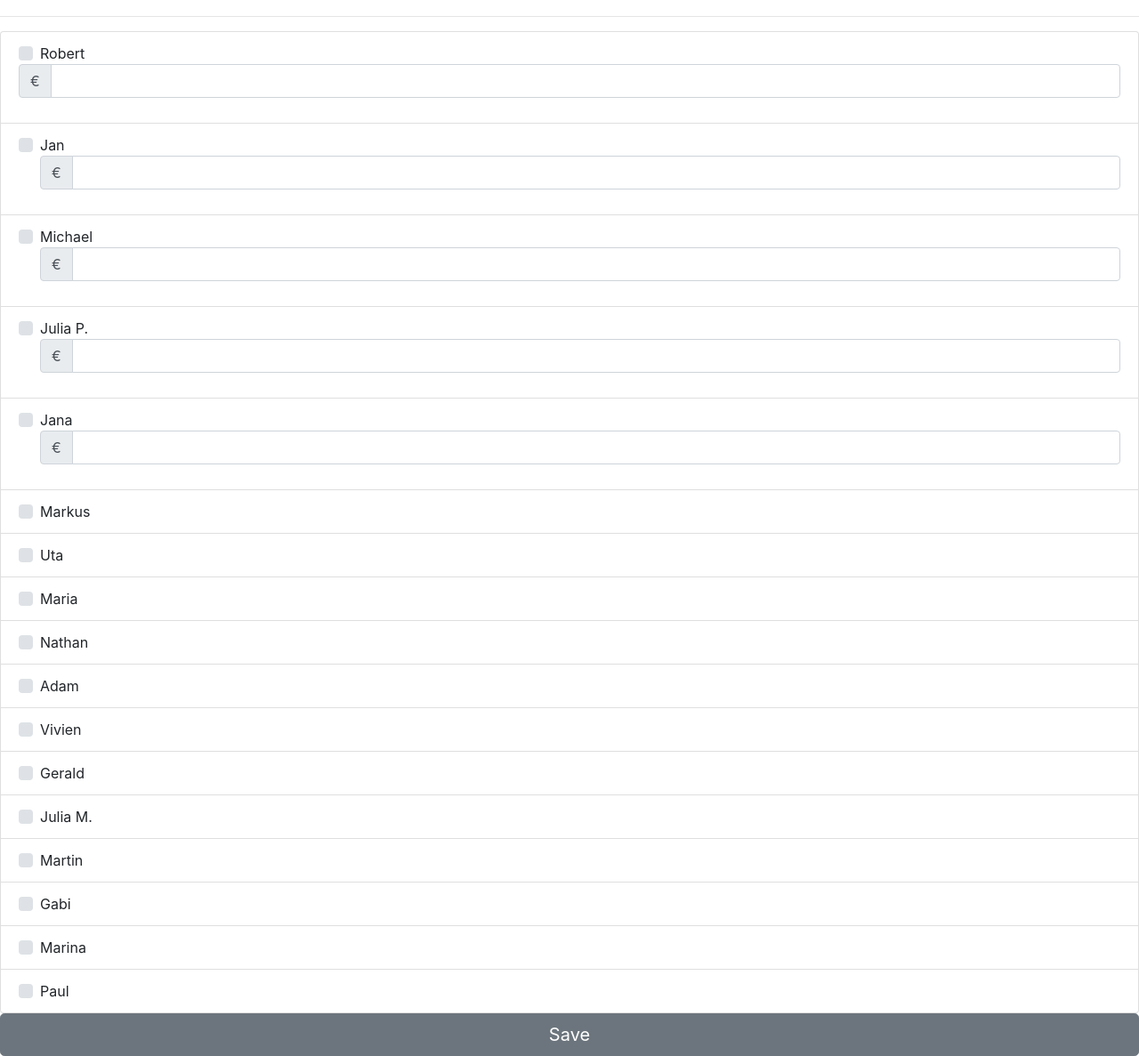
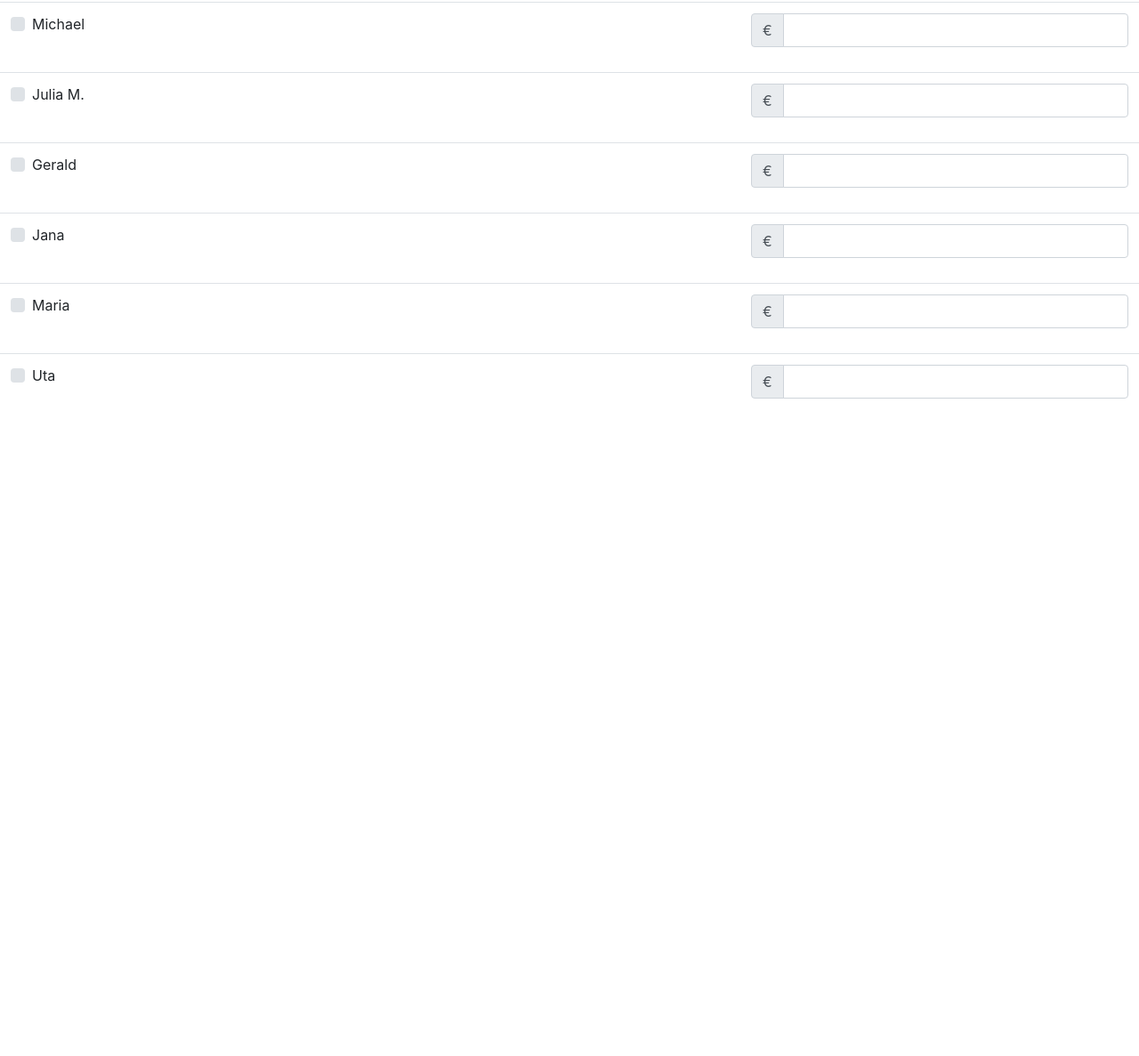
Before and after one commit to JuMe2018/JuMe2018.github.io, a plain HTML site: page Nerd-Geschenke-Tracker/collecting.html in a window 1280 px wide. Shown: the part 156-1343 px from the top of the page at 89% size. After the commit the page ends 800 px from the top, so only its background shows below. Drawn offline with nearby package versions, Linux system fonts and the light colour scheme.

Commit message:
Personen Repository

```diff
--- a/Nerd-Geschenke-Tracker/collecting.html
+++ b/Nerd-Geschenke-Tracker/collecting.html
@@ -63,149 +63,106 @@
                     </div>
                 </td>
             </tr>
-        </table>
-    </form>
-
-    <hr />
-
-
-    <form>
-        <ul class="list-group">
-            <li class="list-group-item">
+            <tr>
+                <td>
                     <div class="custom-control custom-checkbox">
-                    <input type="checkbox" class="custom-control-input" id="person01">
-                    <label class="custom-control-label" for="person01">Robert</label>
+                        <input type="checkbox" class="custom-control-input" id="person3">
+                        <label id="label-person3" class="custom-control-label" for="person3">Michael</label>
                     </div>
+                </td>
+                <td width="35%">
                     <div class="input-group mb-3">
                         <div class="input-group-prepend">
                             <span class="input-group-text">€</span>
                         </div>
                         <input type="text" class="form-control" aria-label="Euro amount (with dot and two decimal places)">
                     </div>
-            </li>
-            <li class="list-group-item">
+                </td>
+            </tr>
+
+            <tr>
+                <td>
                     <div class="custom-control custom-checkbox">
-                    <input type="checkbox" class="custom-control-input" id="person02">
-                    <label class="custom-control-label" for="person02">Jan</label>
+                        <input type="checkbox" class="custom-control-input" id="person4">
+                        <label id="label-person4" class="custom-control-label" for="person4">Julia M.</label>
+                    </div>
+                </td>
+                <td width="35%">
                     <div class="input-group mb-3">
                         <div class="input-group-prepend">
                             <span class="input-group-text">€</span>
                         </div>
                         <input type="text" class="form-control" aria-label="Euro amount (with dot and two decimal places)">
                     </div>
+                </td>
+            </tr>
+            <tr>
+                <td>
+                    <div class="custom-control custom-checkbox">
+                        <input type="checkbox" class="custom-control-input" id="person5">
+                        <label id="label-person5" class="custom-control-label" for="person5">Gerald</label>
                     </div>
-            </li>
-            <li class="list-group-item">
-                <div class="custom-control custom-checkbox">
-                    <input type="checkbox" class="custom-control-input" id="person03">
-                    <label class="custom-control-label" for="person03">Michael</label>
+                </td>
+                <td width="35%">
                     <div class="input-group mb-3">
                         <div class="input-group-prepend">
                             <span class="input-group-text">€</span>
                         </div>
                         <input type="text" class="form-control" aria-label="Euro amount (with dot and two decimal places)">
                     </div>
+                </td>
+            </tr>
+            <tr>
+                <td>
+                    <div class="custom-control custom-checkbox">
+                        <input type="checkbox" class="custom-control-input" id="person6">
+                        <label id="label-person6" class="custom-control-label" for="person6">Jana</label>
                     </div>
-            </li>
-            <li class="list-group-item">
-                <div class="custom-control custom-checkbox">
-                    <input type="checkbox" class="custom-control-input" id="person04">
-                    <label class="custom-control-label" for="person04">Julia P.</label>
+                </td>
+                <td width="35%">
                     <div class="input-group mb-3">
                         <div class="input-group-prepend">
                             <span class="input-group-text">€</span>
                         </div>
                         <input type="text" class="form-control" aria-label="Euro amount (with dot and two decimal places)">
                     </div>
+                </td>
+            </tr>
+            <tr>
+                <td>
+                    <div class="custom-control custom-checkbox">
+                        <input type="checkbox" class="custom-control-input" id="person7">
+                        <label id="label-person7" class="custom-control-label" for="person7">Maria</label>
                     </div>
-            </li>
-            <li class="list-group-item">
-                <div class="custom-control custom-checkbox">
-                    <input type="checkbox" class="custom-control-input" id="person05">
-                    <label class="custom-control-label" for="person05">Jana</label>
+                </td>
+                <td width="35%">
                     <div class="input-group mb-3">
                         <div class="input-group-prepend">
                             <span class="input-group-text">€</span>
                         </div>
                         <input type="text" class="form-control" aria-label="Euro amount (with dot and two decimal places)">
                     </div>
+                </td>
+            </tr>
+            <tr>
+                <td>
+                    <div class="custom-control custom-checkbox">
+                        <input type="checkbox" class="custom-control-input" id="person8">
+                        <label id="label-person8" class="custom-control-label" for="person8">Uta</label>
                     </div>
-            </li>
-            <li class="list-group-item">
-                <div class="custom-control custom-checkbox">
-                    <input type="checkbox" class="custom-control-input" id="person06">
-                    <label class="custom-control-label" for="person06">Markus</label>
+                </td>
+                <td width="35%">
+                    <div class="input-group mb-3">
+                        <div class="input-group-prepend">
+                            <span class="input-group-text">€</span>
                         </div>
-            </li>
-            <li class="list-group-item">
-                <div class="custom-control custom-checkbox">
-                    <input type="checkbox" class="custom-control-input" id="person07">
-                    <label class="custom-control-label" for="person07">Uta</label>
+                        <input type="text" class="form-control" aria-label="Euro amount (with dot and two decimal places)">
                     </div>
-            </li>
-            <li class="list-group-item">
-                <div class="custom-control custom-checkbox">
-                    <input type="checkbox" class="custom-control-input" id="person08">
-                    <label class="custom-control-label" for="person08">Maria</label>
-                </div>
-            </li>
-            <li class="list-group-item">
-                <div class="custom-control custom-checkbox">
-                    <input type="checkbox" class="custom-control-input" id="person09">
-                    <label class="custom-control-label" for="person09">Nathan</label>
-                </div>
-            </li>
-            <li class="list-group-item">
-                <div class="custom-control custom-checkbox">
-                    <input type="checkbox" class="custom-control-input" id="person10">
-                    <label class="custom-control-label" for="person10">Adam</label>
-                </div>
-            </li>
-            <li class="list-group-item">
-                <div class="custom-control custom-checkbox">
-                    <input type="checkbox" class="custom-control-input" id="person11">
-                    <label class="custom-control-label" for="person11">Vivien</label>
-                </div>
-            </li>
-            <li class="list-group-item">
-                <div class="custom-control custom-checkbox">
-                    <input type="checkbox" class="custom-control-input" id="person12">
-                    <label class="custom-control-label" for="person12">Gerald</label>
-                </div>
-            </li>
-            <li class="list-group-item">
-                <div class="custom-control custom-checkbox">
-                    <input type="checkbox" class="custom-control-input" id="person13">
-                    <label class="custom-control-label" for="person13">Julia M.</label>
-                </div>
-            </li>
-            <li class="list-group-item">
-                <div class="custom-control custom-checkbox">
-                    <input type="checkbox" class="custom-control-input" id="person14">
-                    <label class="custom-control-label" for="person14">Martin</label>
-                </div>
-            </li>
-            <li class="list-group-item">
-                <div class="custom-control custom-checkbox">
-                    <input type="checkbox" class="custom-control-input" id="person15">
-                    <label class="custom-control-label" for="person15">Gabi</label>
-                </div>
-            </li>
-            <li class="list-group-item">
-                <div class="custom-control custom-checkbox">
-                    <input type="checkbox" class="custom-control-input" id="person16">
-                    <label class="custom-control-label" for="person16">Marina</label>
-                </div>
-            </li>
-            <li class="list-group-item">
-                <div class="custom-control custom-checkbox">
-                    <input type="checkbox" class="custom-control-input" id="person17">
-                    <label class="custom-control-label" for="person17">Paul</label>
-                </div>
-            </li>
-        </ul>
+                </td>
+            </tr>
+
     </form>
-    <button type="button" href="#" class="btn btn-secondary btn-lg btn-block">Save</button>
+
 </body>
 
 </html>
--- a/Nerd-Geschenke-Tracker/js/save-person-status.js
+++ b/Nerd-Geschenke-Tracker/js/save-person-status.js
@@ -2,9 +2,9 @@ $(document).ready(function () {
 
     if (localStorage.person1 === undefined || localStorage.person1 === "nicht gezahlt") {
         localStorage.person1 = "nicht gezahlt"
-        $("#person1").prop( "checked", false )
+        $("#person1").prop("checked", false)
     } else {
-        $("#person1").prop( "checked", true )
+        $("#person1").prop("checked", true)
     }
     console.log(localStorage.person1);
     $("#person1").click(function () {
@@ -17,9 +17,43 @@ $(document).ready(function () {
             localStorage.person1 = "nicht gezahlt"
             console.log(localStorage.person1);
         }
+    });
 
+    if (localStorage.person2 === undefined || localStorage.person2 === "nicht gezahlt") {
+        localStorage.person2 = "nicht gezahlt"
+        $("#person2").prop("checked", false)
+    } else {
+        $("#person2").prop("checked", true)
+    }
+    console.log(localStorage.person1);
+    $("#person2").click(function () {
+        console.log("Clicked: " + $("#label-person2").text());
 
+        if (localStorage.person2 === "nicht gezahlt") {
+            localStorage.person2 = "gezahlt"
+            console.log(localStorage.person2);
+        } else {
+            localStorage.person2 = "nicht gezahlt"
+            console.log(localStorage.person2);
+        }
+    });
 
+    if (localStorage.person3 === undefined || localStorage.person3 === "nicht gezahlt") {
+        localStorage.person3 = "nicht gezahlt"
+        $("#person3").prop("checked", false)
+    } else {
+        $("#person3").prop("checked", true)
+    }
+    console.log(localStorage.person3);
+    $("#person3").click(function () {
+        console.log("Clicked: " + $("#label-person3").text());
 
+        if (localStorage.person3 === "nicht gezahlt") {
+            localStorage.person3 = "gezahlt"
+            console.log(localStorage.person3);
+        } else {
+            localStorage.person3 = "nicht gezahlt"
+            console.log(localStorage.person3);
+        }
     });
 });
```
Also changed, not shown: Nerd-Geschenke-Tracker/js/PersonRepository.js (added, +22 -0 lines). Lines whose indentation alone changed are shown as unchanged.
